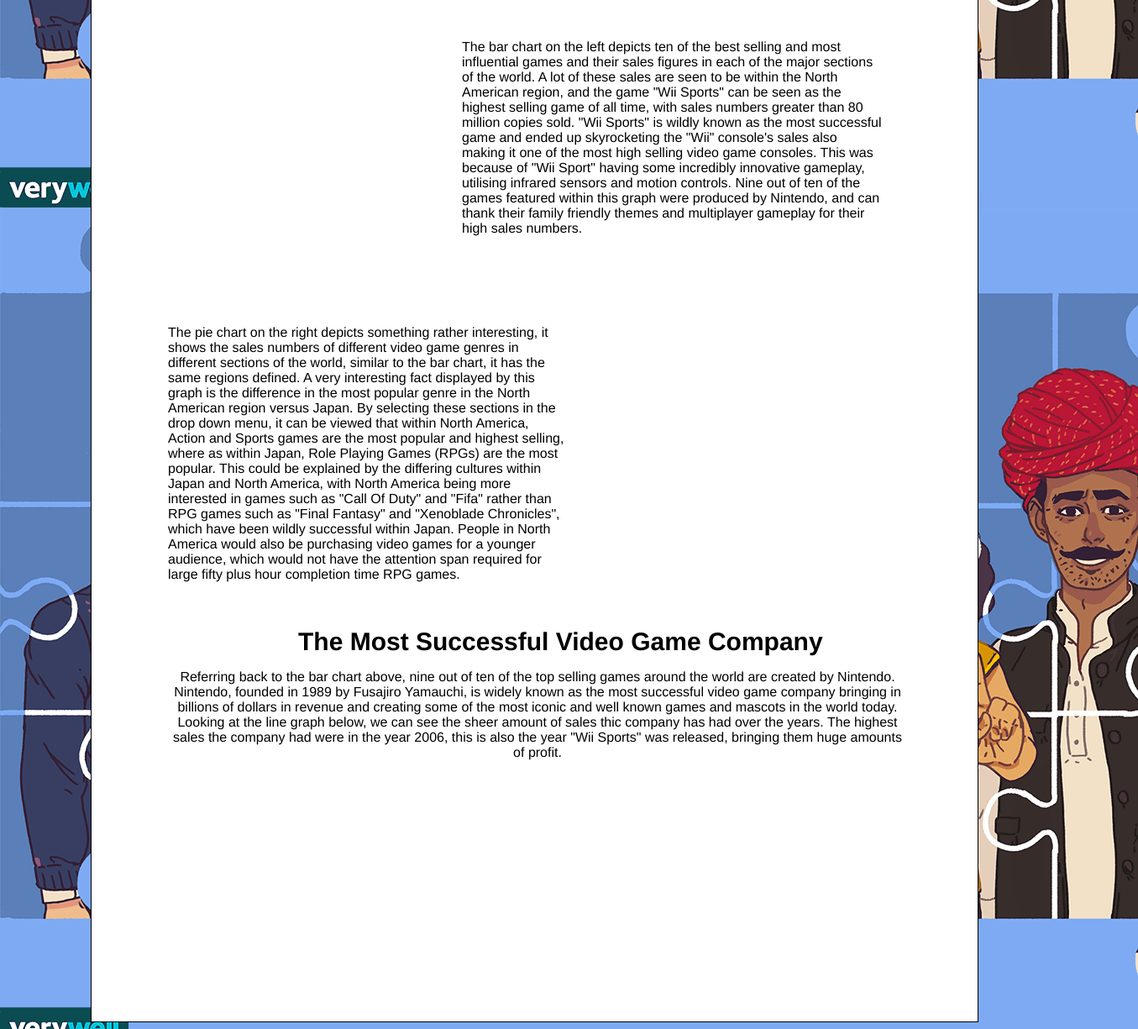
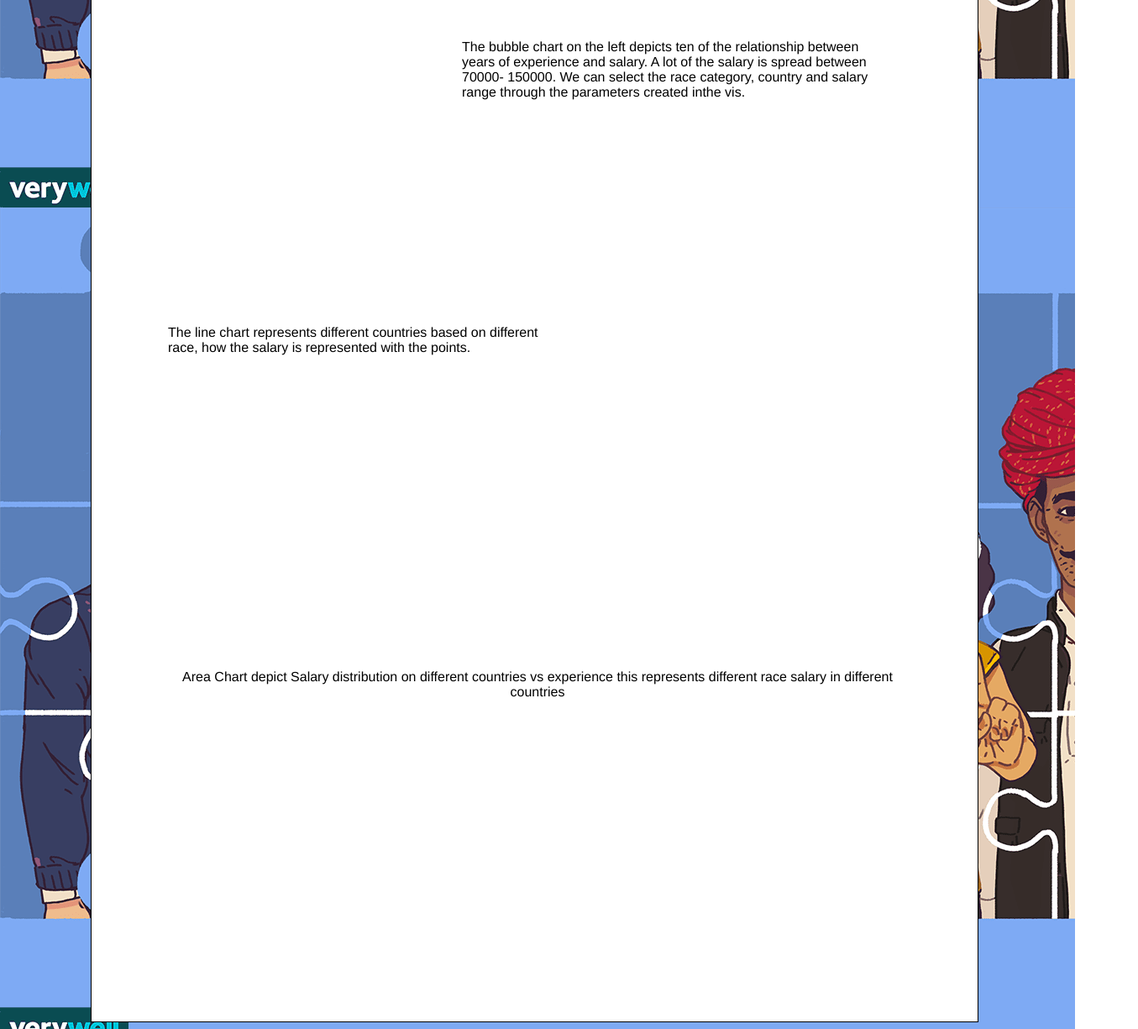
Before and after one commit to Murtaza970/Work_vis2, a plain HTML site: page VIS2 Folder/index.html in a window 1280 px wide. Shown: the part 753-1978 px from the top of the page at 84% size, 1355 px wide, since content can reach past the window. Drawn offline with Linux system fonts and the light colour scheme; a script that the page names is missing; files whose address does not match are found by name.

Commit message:
Update index.html

```diff
--- a/VIS2 Folder/index.html
+++ b/VIS2 Folder/index.html
@@ -14,62 +14,32 @@
 <body id="Body">
   <div id="MainBox">
 
-<div id="Title">Video Game Companies & Sales Visualisation</div>
+<div id="Title">Salary based on Race and Region</div>
 
 <div id="Map_detail">
-  Video game companies are situated all over the world, but where
-  are they most located? The map below displays the spread of these
-  companies throughout the world. As can be expected, most of these
-  are located within the United States, however there are quite a few
-  located in some contries you wouldn't expect games to be produced in
-  such as France for example.
+  Salary based on race is existed all over the world, but we don not have access to all
+  The map below displays the spread of these
+  data throughout some countries in the world. As can be expected, all of these
+  are gathered from first world countries, however the data is not complete at all,
+  but it could be good indicator of the difference.
 </div>
 <div id="map"></div>
-<div id="Salary_title">A Further Look Into Video Game Sales</div>
+<div id="Salary_title">A </div>
 <div id="Bubble_detail">
-  The bar chart on the left depicts ten of the best selling and
-  most influential games and their sales figures in each of the
-  major sections of the world. A lot of these sales are seen to be within
-  the North American region, and the game "Wii Sports" can be seen as the
-  highest selling game of all time, with sales numbers greater than 80 million
-  copies sold. "Wii Sports" is wildly known as the most successful game and ended
-  up skyrocketing the "Wii" console's sales also making it one of the most
-  high selling video game consoles. This was because of "Wii Sport" having some
-  incredibly innovative gameplay, utilising infrared sensors and motion
-  controls. Nine out of ten of the games featured within this graph were produced
-  by Nintendo, and can thank their family friendly themes and multiplayer
-  gameplay for their high sales numbers.
+  The bubble chart on the left depicts ten of the relationship between
+  years of experience and salary. A lot of the salary is spread between 70000- 150000.
+  We can select the race category, country and salary range through the parameters created inthe vis.
 </div>
 <div id="Vis2_bubble"></div>
 <div id="line_detail">
-  The pie chart on the right depicts something rather interesting, it shows
-  the sales numbers of different video game genres in different sections
-  of the world, similar to the bar chart, it has the same regions defined.
-  A very interesting fact displayed by this graph is the difference in the
-  most popular genre in the North American region versus Japan. By selecting
-  these sections in the drop down menu, it can be viewed that within
-  North America, Action and Sports games are the most popular and highest selling,
-  where as within Japan, Role Playing Games (RPGs) are the most popular. This
-  could be explained by the differing cultures within Japan and North America,
-  with North America being more interested in games such as "Call Of Duty" and
-  "Fifa" rather than RPG games such as "Final Fantasy" and "Xenoblade Chronicles",
-  which have been wildly successful within Japan. People in North America would
-  also be purchasing video games for a younger audience, which would not have
-  the attention span required for large fifty plus hour completion time RPG games.
+  The line chart represents different countries based on different race, how the salary is represented with the points.
 </div>
 <div id="line_point"></div>
-<div id="MostSuccess">
-  The Most Successful Video Game Company
+<div id="Area chart">
+
 </div>
 <div id="Area_detail">
-  Referring back to the bar chart above, nine out of ten of the top selling games
-  around the world are created by Nintendo. Nintendo, founded in 1989 by
-  Fusajiro Yamauchi, is widely known as the most successful video game company
-  bringing in billions of dollars in revenue and creating some of the most
-  iconic and well known games and mascots in the world today. Looking at the
-  line graph below, we can see the sheer amount of sales thic company has had
-  over the years. The highest sales the company had were in the year 2006, this
-  is also the year "Wii Sports" was released, bringing them huge amounts of profit.
+Area Chart depict Salary distribution on different countries vs experience this represents different race salary in different countries
 </div>
 <div id="Vis2_Area"></div>
 </div>
```
